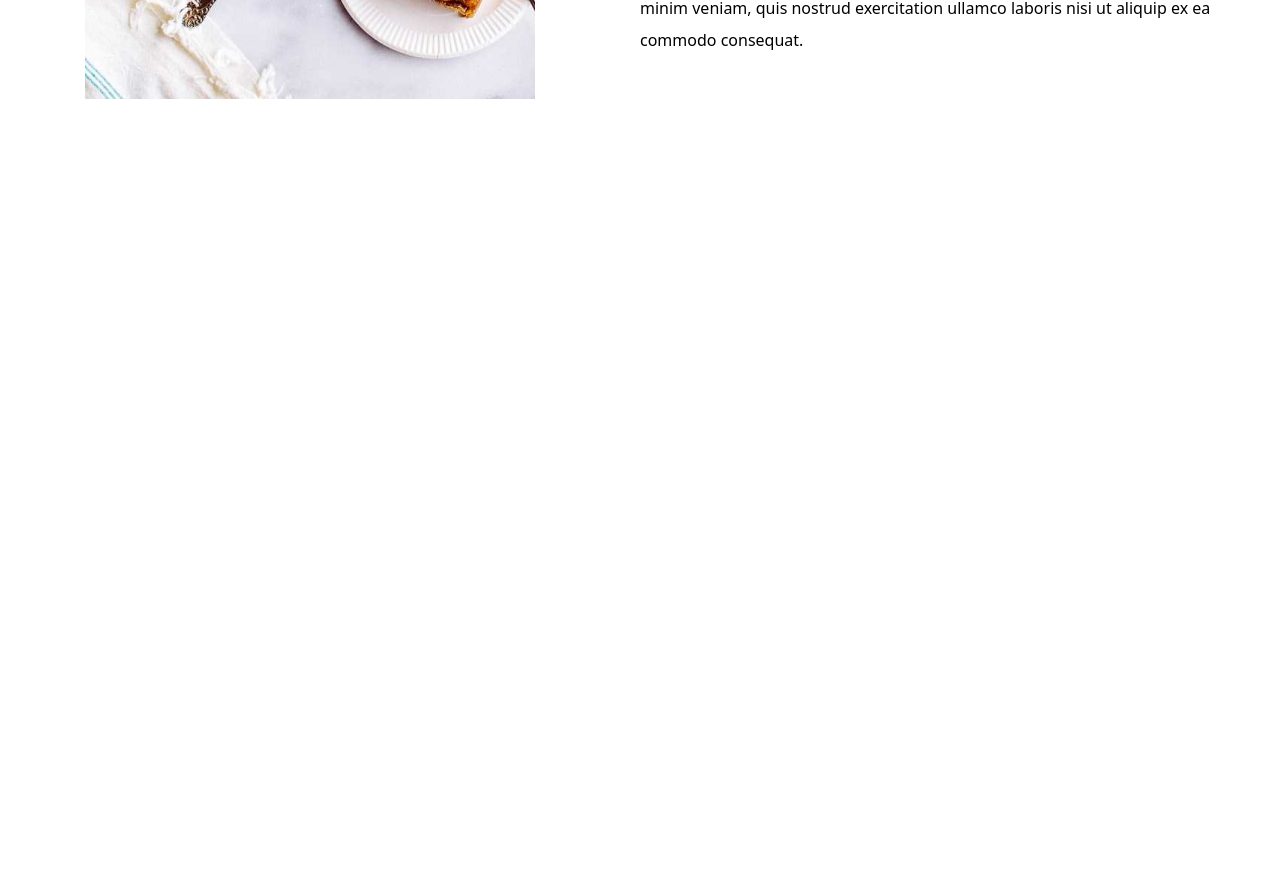
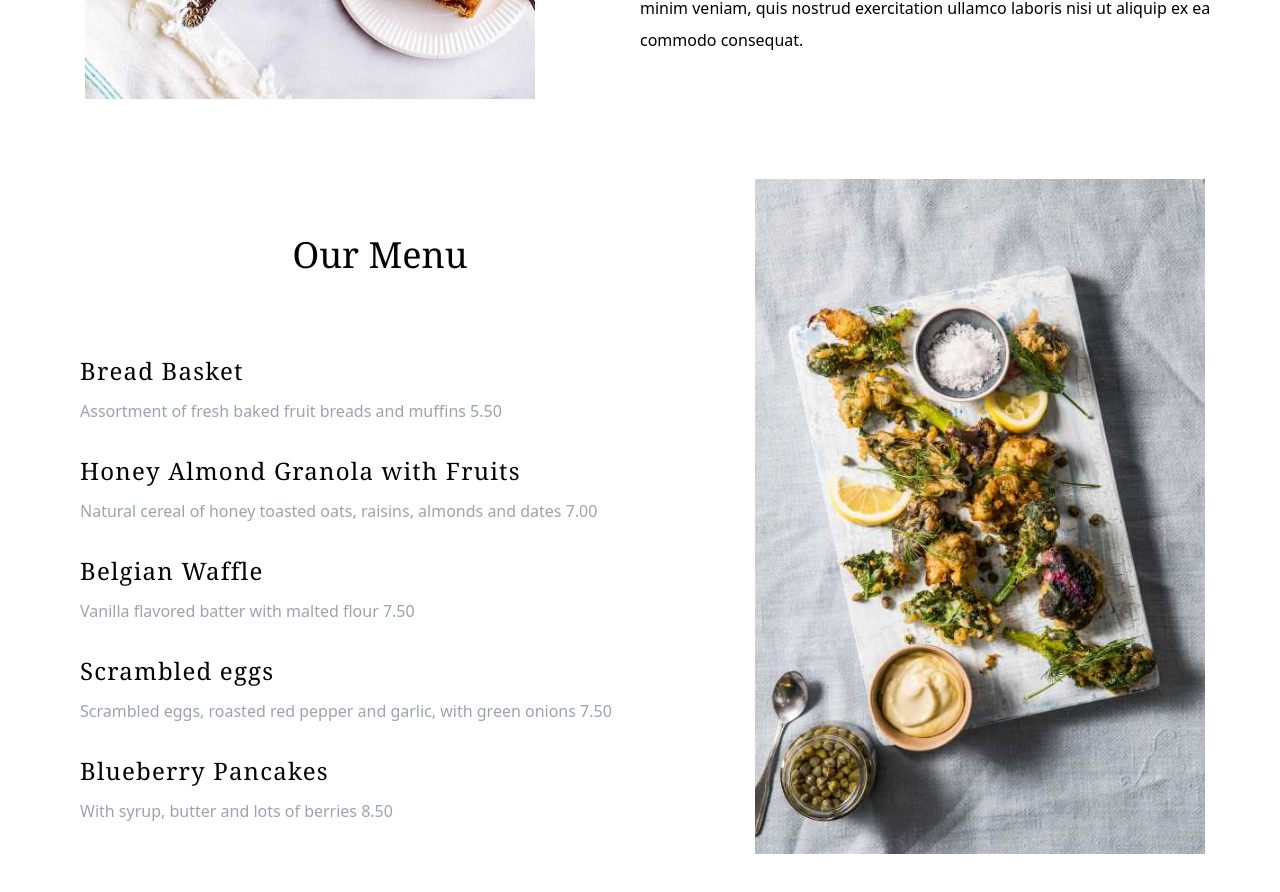
Before and after one commit to salmanahmed221/Tailwind-Catering-template, a Next.js app: page / in a window 1280 px wide. Shown: the part 1200-2092 px from the top of the page. Before the commit the page ends 1339 px from the top, so only its background shows below. Built offline with nearby package versions, Linux system fonts and the light colour scheme.

Commit message:
Add menu section

```diff
--- a/src/app/components/About.tsx
+++ b/src/app/components/About.tsx
@@ -14,8 +14,8 @@ export default function About() {
                     />
                 </div>
                 <div className='basis-1/2 md:mr-10 md:mt-10'>
-                    <h1 className='text-center text-4xl font-serif pt-3 tracking-wider'>About Catering</h1>
-                    <h4 className='text-center pt-6 text-xl tracking-widest'>Tradition since 1889</h4>
+                    <h1 className='text-center md:text-4xl text-3xl font-serif pt-3 tracking-wider'>About Catering</h1>
+                    <h4 className='text-center pt-6 md:text-xl tracking-widest'>Tradition since 1889</h4>
                     <p className='md:text-left text-justify px-5 pt-6 leading-8'>
                         The Catering was founded in blabla by Mr. Smith in lorem ipsum dolor
                         sit amet, consectetur adipiscing elit consectetur adipiscing elit,
--- /dev/null
+++ b/src/app/components/Menu.tsx
@@ -0,0 +1,25 @@
+import Image from "next/image";
+
+export default function Menu() {
+    return <div id="menupage">
+        <div className="md:flex py-10">
+            <div className="basis-1/2 md:ml-20 md:mt-14 mx-3 md:mx-0">
+                <h1 className="text-center text-4xl font-serif">Our Menu</h1>
+                <h4 className="mt-20 text-2xl font-serif tracking-wider">Bread Basket</h4>
+                <p className="mt-3 text-gray-400">Assortment of fresh baked fruit breads and muffins 5.50</p>
+                <h4 className="mt-8 text-2xl font-serif tracking-wider">Honey Almond Granola with Fruits</h4>
+                <p className="mt-3 text-gray-400">Natural cereal of honey toasted oats, raisins, almonds and dates 7.00</p>
+                <h4 className="mt-8 text-2xl font-serif tracking-wider">Belgian Waffle</h4>
+                <p className="mt-3 text-gray-400">Vanilla flavored batter with malted flour 7.50</p>
+                <h4 className="mt-8 text-2xl font-serif tracking-wider">Scrambled eggs</h4>
+                <p className="mt-3 text-gray-400">Scrambled eggs, roasted red pepper and garlic, with green onions 7.50</p>
+                <h4 className="mt-8 text-2xl font-serif tracking-wider">Blueberry Pancakes</h4>
+                <p className="mt-3 text-gray-400">With syrup, butter and lots of berries 8.50</p>
+            </div>
+            <div className="basis-1/2 mt-9 md:mt-0">
+                <Image src={"/tablesetting.jpg"} alt="" width={450}
+                    height={900} className="mx-auto" />
+            </div>
+        </div>
+    </div>;
+}
--- a/src/app/components/Navbar.tsx
+++ b/src/app/components/Navbar.tsx
@@ -10,6 +10,7 @@ export default function Navbar() {
         <div className="space-x-10 font-mono hidden md:inline-block">
             <Link href={"#homepage"} target="_parent" className="hover:bg-gray-200">Home</Link>
             <Link href={"#aboutpage"} target="_parent" className="hover:bg-gray-200">About</Link>
+            <Link href={"#menupage"} target="_parent" className="hover:bg-gray-200">Menu</Link>
         </div>
     </div>;
 }
--- a/src/app/page.tsx
+++ b/src/app/page.tsx
@@ -1,5 +1,6 @@
 import About from "./components/About";
 import HeroSection from "./components/HeroSection";
+import Menu from "./components/Menu";
 import Navbar from "./components/Navbar";
 
 export default function Home() {
@@ -7,5 +8,6 @@ export default function Home() {
     <Navbar />
     <HeroSection />
     <About />
+    <Menu />
   </div>
 }
```
Also changed, not shown: public/tablesetting.jpg (added).
